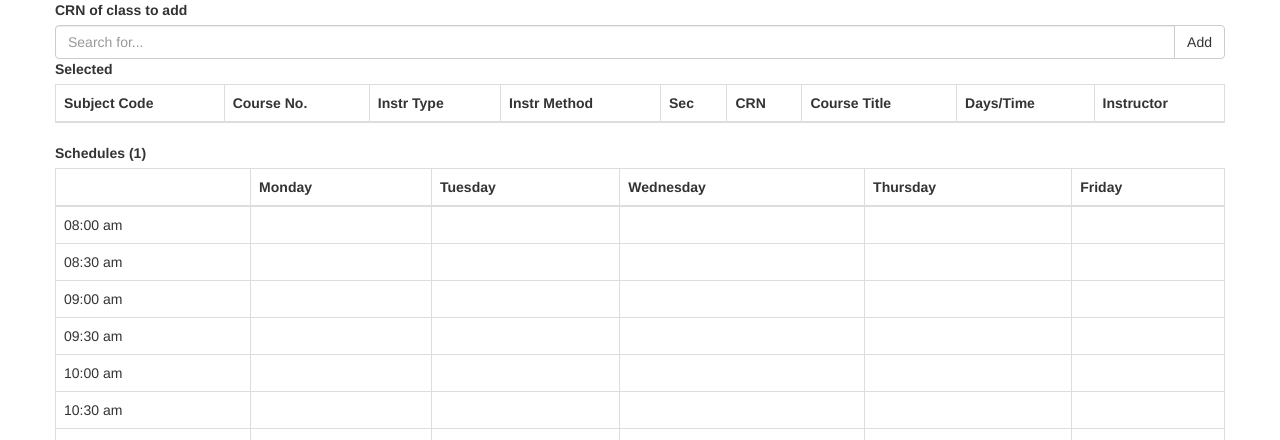
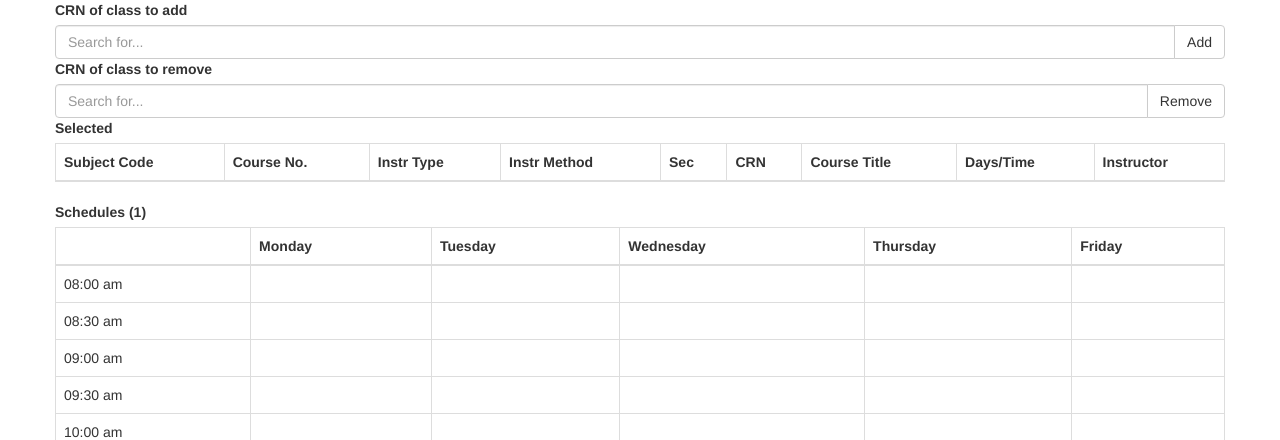
Before and after one commit to PiJoules/drexel-schedulizer, a PHP site: page / in a window 1280 px wide. Shown: the part 59-499 px from the top of the page. Run offline with PHP 8.4, Linux system fonts and the light colour scheme; data that the repository does not hold is empty; some libraries are stand-ins or nearby versions.

Commit message:
gotta increase that github score

```diff
--- a/index.php
+++ b/index.php
@@ -46,6 +46,15 @@ fclose($fp);
 				</div>
 			</div>
 			<div class="row">
+				<label>CRN of class to remove</label>
+				<div id="crn-remove" class="input-group">
+					<input type="text" class="form-control" placeholder="Search for...">
+					<span class="input-group-btn">
+						<button class="btn btn-default" type="button">Remove</button>
+					</span>
+				</div>
+			</div>
+			<div class="row">
 				<label>Selected</label>
 				<table class="table table-bordered">
 				    <thead>
@@ -74,7 +83,7 @@ fclose($fp);
 
 		<script type="text/javascript" src="js/handlebars-v3.0.1.js"></script>
 		<script id="entry-template" type="text/x-handlebars-template">
-			<table class="schedule{{num}} table table-bordered">
+			<table class="schedule schedule{{num}} table table-bordered">
 			    <thead>
 			        <tr>
 			        	<th></th>
@@ -110,9 +119,10 @@ fclose($fp);
 			var template = Handlebars.compile(source);
 			$("#schedules-count").text(schedules.length);
 
-			for (var i = 0; i < schedules.length; i++){
+			/*for (var i = 0; i < schedules.length; i++){
 				resetSchedule(i);
-			}
+			}*/
+			resetSchedules();
 
 			$('#crn-search').keypress(function (e) {
 				if (e.which == 13) {
@@ -125,12 +135,24 @@ fclose($fp);
 			$("#crn-search .btn").click(function(){
 				searchCRN();
 			});
+			$('#crn-remove').keypress(function (e) {
+				if (e.which == 13) {
+					removeCourse();
+
+					e.preventDefault();
+					return false;
+				}
+			});
+			$("#crn-remove .btn").click(function(){
+				removeCourse();
+			});
 
 			function searchCRN(){
 				var crn = $('#crn-search input').val().trim();
 				if (crn !== "" && !SelectedCourses.containsCourse(crn)){
+					crn = parseInt(crn);
 					$.get("/get_course.php?crn=" + crn, function(responseCourse){
-						for (var i = 0; i < schedules.length; i++){
+						/*for (var i = 0; i < schedules.length; i++){
 							var overlappingCourses = SelectedCourses.getOverlappingCourses(responseCourse, schedules[i]);
 							if (Object.keys(overlappingCourses).length > 0){
 								for (var crn in overlappingCourses){
@@ -143,6 +165,29 @@ fclose($fp);
 							}
 							SelectedCourses.addCourse(responseCourse["crn"], responseCourse, schedules[i]);
 
+							resetSchedule(i);
+						}
+						resetTable();*/
+						SelectedCourses.addCourse(responseCourse["crn"], responseCourse);
+						schedules = schedulesFromSelectedCourses(SelectedCourses.getCourses());
+						resetSchedules();
+						resetTable();
+					});
+				}
+			}
+
+			function removeCourse(){
+				var crn = $('#crn-remove input').val().trim();
+				if (crn !== ""){
+					crn = parseInt(crn);
+					SelectedCourses.removeCourse(crn);
+					schedules = schedulesFromSelectedCourses(SelectedCourses.getCourses());
+					resetSchedules();
+					resetTable();
+				}
+			}
+
+			function resetTable(){
 				$("#courses-table").empty();
 				var courses = SelectedCourses.getCourses();
 				for (var crn in courses){
@@ -168,11 +213,6 @@ fclose($fp);
 					$("#courses-table").append(row);
 				}
 				$("#schedules-count").text(schedules.length);
-
-							resetSchedule(i);
-						}
-					});
-				}
 			}
 
 			function resetSchedule(i){
@@ -180,10 +220,26 @@ fclose($fp);
 					"num": i,
 					"weeks": schedules[i].getTableJSON()
 				});
-				if ($("#schedules .schedule" + i).length <= 0)
+				if ($("#schedules .schedule .schedule" + i).length <= 0)
 					$("#schedules").append(html);
 				else
-					$("#schedules .schedule" + i).replaceWith(html);
+					$("#schedules .schedule .schedule" + i).replaceWith(html);
+
+				if (schedules[i].isEmpty() && schedules.length > 1){
+					$("#schedules .schedule .schedule" + i).remove();
+					schedules.splice(i,1);
+				}
+			}
+
+			function resetSchedules(){
+				$("#schedules .schedule").remove();
+				for (var i = 0; i < schedules.length; i++){
+					var html = template({
+						"num": i,
+						"weeks": schedules[i].getTableJSON()
+					});
+					$("#schedules").append(html);
+				}
 			}
 
 			function dayToInt(day){
--- a/js/Schedule.js
+++ b/js/Schedule.js
@@ -77,7 +77,6 @@ var Schedule = function(initDailySchedule){
 		var prettyDailySchedule = [];
 		for (var i = 0; i < dailySchedule.length; i++){
 			var week = [numToTime(i)];
-			//week = week.concat(dailySchedule[i]);
 			for (var j = 0; j < dailySchedule[i].length; j++){
 				week.push(dailySchedule[i][j]["courseTitle"]);
 			}
@@ -106,6 +105,17 @@ var Schedule = function(initDailySchedule){
 		return JSON.stringify(dailySchedule) === JSON.stringify(schedule.getJSON());
 	};
 
+	var isEmpty = function(){
+		for (var time = 0; time < dailySchedule.length; time++){
+			for (var day = 0; day < dailySchedule[time].length; day++){
+				if (dailySchedule[time][day]){
+					return false;
+				}
+			}
+		}
+		return true;
+	};
+
 	return {
 		add: add,
 		remove: remove,
@@ -113,6 +123,7 @@ var Schedule = function(initDailySchedule){
 		getTableJSON: getTableJSON,
 		getOverlappingCourses: getOverlappingCourses,
 		clone: clone,
-		isEqual: isEqual
+		isEqual: isEqual,
+		isEmpty: isEmpty,
 	};
 };
--- a/js/SelectedCourses.js
+++ b/js/SelectedCourses.js
@@ -28,8 +28,8 @@ var SelectedCourses = (function(){
 		return allOverlappingCourses;
 	};
 
-	var addCourse = function(crn, courseObj, schedule){
-		var days = courseObj["days"];
+	var addCourse = function(crn, courseObj){
+		/*var days = courseObj["days"];
 		for (var i in days){
 			var dayTime = days[i];
 			var dayString = dayTime["day"];
@@ -45,10 +45,13 @@ var SelectedCourses = (function(){
 					schedule.add(dayToInt(day), startTime, endTime, courseObj);
 				});
 			}
-		}
-
+		}*/
 		courses[crn] = courseObj;
 		return true;
+	};
+
+	var removeCourse = function(crn){
+		delete courses[crn];
 	};
 
 	var containsCourse = function(crn){
@@ -64,5 +67,6 @@ var SelectedCourses = (function(){
 		containsCourse: containsCourse,
 		getOverlappingCourses: getOverlappingCourses,
 		getCourses: getCourses,
+		removeCourse: removeCourse,
 	};
 })(); // courses already added to the list
--- a/js/scheduleCreate.js
+++ b/js/scheduleCreate.js
@@ -2,7 +2,10 @@
 
 function schedulesFromSelectedCourses(selectedCourses){
 	var schedules = [Schedule()];
-	selectedCourses.forEach(function(course){
+
+	for (var crn in selectedCourses){
+		var course = selectedCourses[crn];
+
 		var days = course["days"];
 		var reformattedDays = []; // {day (as int), startTime (int), endTime (int)}
 		for (var i in days){
@@ -30,19 +33,45 @@ function schedulesFromSelectedCourses(selectedCourses){
 		for (var i = 0; i < schedules.length; i++){
 			var schedule = schedules[i];
 
-			for (var j = 0; j < reformattedDays; j++){
+			for (var j = 0; j < reformattedDays.length; j++){
 				var day = reformattedDays[j]["day"];
 				var startTime = reformattedDays[j]["startTime"];
 				var endTime = reformattedDays[j]["endTime"];
 
 				var overlappingCourses = schedule.getOverlappingCourses(day, startTime, endTime);
 				if (Object.keys(overlappingCourses).length > 0){
-
+					for (var crn in overlappingCourses){
+						var copiedSchedule = schedule.clone();
+						copiedSchedule.remove(crn);
+						schedules.push(copiedSchedule);
+					}
+					removeDuplicateSchedules();
+					continue;
 				}
 				else {
 					schedule.add(day, startTime, endTime, course);
 				}
+				/*
+						for (var i = 0; i < schedules.length; i++){
+							var overlappingCourses = SelectedCourses.getOverlappingCourses(responseCourse, schedules[i]);
+							if (Object.keys(overlappingCourses).length > 0){
+								for (var crn in overlappingCourses){
+									var copiedSchedule = schedules[i].clone();
+									copiedSchedule.remove(crn);
+									schedules.push(copiedSchedule);
+								}
+								removeDuplicateSchedules();
+								continue;
+							}
+							SelectedCourses.addCourse(responseCourse["crn"], responseCourse, schedules[i]);
+
+							resetSchedule(i);
+						}
+						resetTable();
+				 */
 			}
 		}
-	});
+	}
+
+	return schedules;
 }
```
Lines whose indentation alone changed are shown as unchanged.
